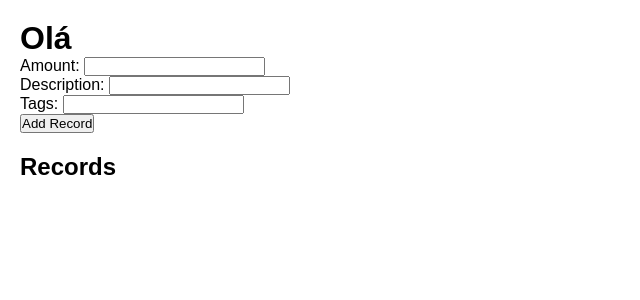
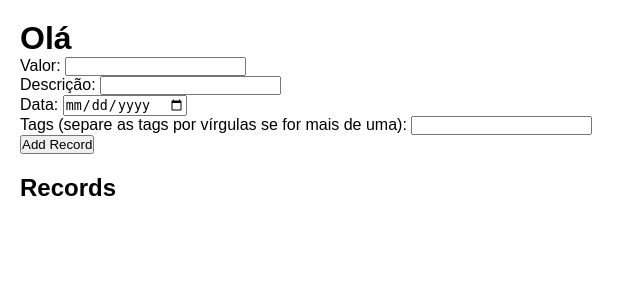
Before and after one commit to filiperochalopes/dolar-tag, a Flask app: template app/templates/index.j2 in a window 1280 px wide. Shown: the part 38-338 px from the top of the page, without its empty margins (0-640 px from the left). Run offline with Flask 3, Linux system fonts and the light colour scheme; the template is opened without the code that fills it, so the values that code supplies are empty.

Commit message:
feat: add date field to record

```diff
--- a/app/__init__.py
+++ b/app/__init__.py
@@ -20,7 +20,4 @@ def create_app():
 
     app.register_blueprint(routes)
 
-    with app.app_context():
-        db.create_all()
-
     return app
--- a/app/models.py
+++ b/app/models.py
@@ -25,6 +25,7 @@ class Record(db.Model):
     id = db.Column(db.Integer, primary_key=True)
     amount = db.Column(db.Float, nullable=False)
     description = db.Column(db.String(255), nullable=False)
+    date = db.Column(db.Date, nullable=False, default=datetime.utcnow)
     created_at = db.Column(
         db.DateTime, nullable=False, default=datetime.utcnow
     )
--- a/app/routes.py
+++ b/app/routes.py
@@ -38,7 +38,6 @@ def login():
         password = request.form["password"]
 
         user = User.query.filter_by(username=username).first()
-        print(user.__dict__)
         if user and check_password_hash(user.password, password):
             session["user_id"] = user.id
             return redirect(url_for("routes.index"))
@@ -61,9 +60,10 @@ def add_record():
 
     amount = request.form["amount"]
     description = request.form["description"]
+    date = request.form["date"]
     tags = request.form["tags"].split(",")
 
-    new_record = Record(amount=amount, description=description, user_id=g.user.id)
+    new_record = Record(amount=amount, description=description, date=date, user_id=g.user.id)
     db.session.add(new_record)
     db.session.commit()
 
@@ -88,6 +88,7 @@ def edit_record(id):
     if request.method == "POST":
         record.amount = request.form["amount"]
         record.description = request.form["description"]
+        record.date = request.form["date"]
         db.session.commit()
 
         record.tags.clear()
--- a/app/templates/edit_record.j2
+++ b/app/templates/edit_record.j2
@@ -3,10 +3,12 @@
 {% block content %}
 <h1>Edit Record</h1>
 <form action="{{ url_for('routes.edit_record', id=record.id) }}" method="post">
-    <label for="amount">Amount:</label>
+    <label for="amount">Valor:</label>
     <input type="text" name="amount" value="{{ record.amount }}"><br>
     <label for="description">Description:</label>
     <input type="text" id="description" name="description" value="{{ record.description }}" required><br>
+    <label for="date">Date:</label>
+    <input type="date" id="date" name="date" value="{{ record.date }}" required><br>
     <label for="tags">Tags:</label>
     <input type="text" name="tags" value="{{ tags }}"><br>
     <input type="submit" value="Update Record">
--- a/app/templates/index.j2
+++ b/app/templates/index.j2
@@ -3,15 +3,16 @@
 {% block content %}
     <h1>Olá {{ g.user.username }}</h1>
     <form action="{{ url_for('routes.add_record') }}" method="post">
-        Amount: <input type="text" name="amount"><br>
-        Description: <input type="text" name="description"><br>
-        Tags: <input type="text" name="tags"><br>
+        Valor: <input type="text" name="amount"><br>
+        Descrição: <input type="text" name="description"><br>
+        Data: <input type="date" name="date"><br>
+        Tags (separe as tags por vírgulas se for mais de uma): <input type="text" name="tags"><br>
         <input type="submit" value="Add Record">
     </form>
     <h2>Records</h2>
     <ul>
         {% for record in records %}
-            <li>{{ record.created_at }} - {{ record.description }} - {{ record.amount }} - {% for tag in record.tags %}
+            <li>{{ record.date }} - {{ record.description }} - {{ record.amount }} - {% for tag in record.tags %}
             <span style="background-color: {{ tag.color_hex }}">{{ tag.name }}</span>
             {% endfor %}
                 <a href="{{ url_for('routes.edit_record', id=record.id) }}">Edit</a>
```
Also changed, not shown: 1 other file.
